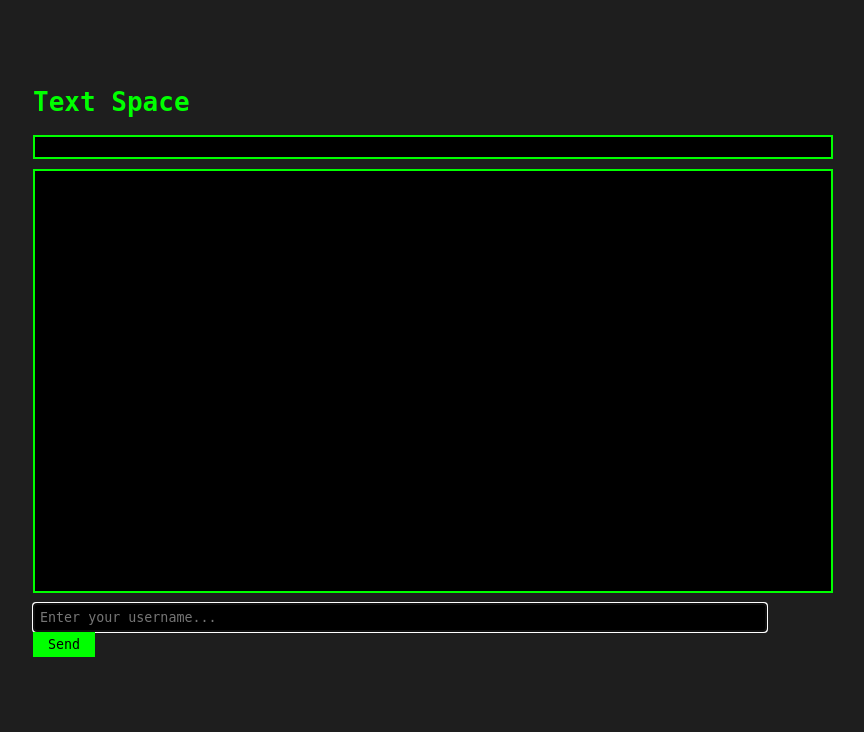
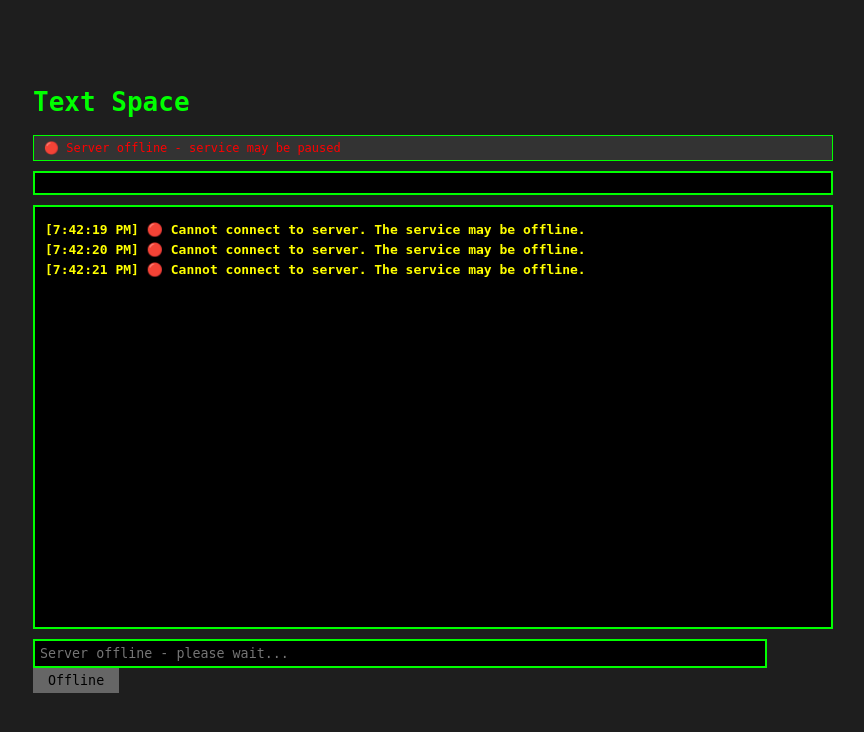
Before and after one commit to earchibald/textspace-mud, a Flask app: page / in a window 1280 px wide. Shown: the top 732 px of the page, without its empty margins (207-1071 px from the left). Run offline with Flask 3, Linux system fonts and the light colour scheme; parts of the project's set-up code (start-up, migrations or seed data) failed here and were passed over; some libraries are stand-ins or nearby versions.

Commit message:
Add offline detection to web client
✅ Detects when backend server is offline
✅ Visual status bar shows connection state
✅ Disables input when server unavailable
✅ Clear user feedback with timestamps
✅ Automatic reconnection attempts
✅ Graceful handling of service pauses

Web client now properly handles offline scenarios.

```diff
--- a/templates/index.html
+++ b/templates/index.html
@@ -41,12 +41,30 @@
             border: none;
             cursor: pointer;
             font-family: monospace;
+            transition: background-color 0.3s;
+        }
+        button:disabled {
+            background: #666;
+            cursor: not-allowed;
         }
         .message { margin: 5px 0; }
+        .status-bar {
+            background: #333;
+            padding: 5px 10px;
+            margin-bottom: 10px;
+            border: 1px solid #00ff00;
+            font-size: 12px;
+        }
+        .status-online { color: #00ff00; }
+        .status-offline { color: #ff0000; }
+        .status-connecting { color: #ffff00; }
     </style>
 </head>
 <body>
     <h1>Text Space</h1>
+    <div class="status-bar">
+        <span id="connection-status" class="status-connecting">🔄 Connecting to server...</span>
+    </div>
     <div id="room-info">
         <div id="room-name"></div>
         <div id="room-desc"></div>
@@ -54,16 +72,72 @@
         <div id="room-users"></div>
     </div>
     <div id="output"></div>
-    <input type="text" id="input" placeholder="Enter command..." autofocus>
-    <button onclick="sendCommand()">Send</button>
+    <input type="text" id="input" placeholder="Connecting..." autofocus disabled>
+    <button onclick="sendCommand()" disabled>Connecting</button>
 
     <script>
         const socket = io();
         let loggedIn = false;
+        let connectionStatus = 'connecting';
 
         socket.on('connect', () => {
-            addMessage('Connected to server. Enter your username to begin.');
+            connectionStatus = 'connected';
+            addMessage('✅ Connected to server. Enter your username to begin.');
+            updateConnectionStatus();
         });
+
+        socket.on('disconnect', () => {
+            connectionStatus = 'disconnected';
+            addMessage('❌ Disconnected from server. Attempting to reconnect...');
+            updateConnectionStatus();
+        });
+
+        socket.on('connect_error', () => {
+            connectionStatus = 'error';
+            addMessage('🔴 Cannot connect to server. The service may be offline.');
+            updateConnectionStatus();
+        });
+
+        socket.on('reconnect', () => {
+            connectionStatus = 'connected';
+            addMessage('✅ Reconnected to server!');
+            updateConnectionStatus();
+        });
+
+        socket.on('reconnect_failed', () => {
+            connectionStatus = 'offline';
+            addMessage('🔴 Server is offline. Please try again later.');
+            updateConnectionStatus();
+        });
+
+        function updateConnectionStatus() {
+            const input = document.getElementById('input');
+            const button = document.querySelector('button');
+            const statusElement = document.getElementById('connection-status');
+
+            if (connectionStatus === 'connected') {
+                input.disabled = false;
+                button.disabled = false;
+                button.textContent = 'Send';
+                button.style.backgroundColor = '#00ff00';
+                statusElement.textContent = '✅ Connected to server';
+                statusElement.className = 'status-online';
+            } else if (connectionStatus === 'connecting') {
+                input.disabled = true;
+                button.disabled = true;
+                button.textContent = 'Connecting';
+                button.style.backgroundColor = '#666';
+                statusElement.textContent = '🔄 Connecting to server...';
+                statusElement.className = 'status-connecting';
+            } else {
+                input.disabled = true;
+                button.disabled = true;
+                button.textContent = 'Offline';
+                button.style.backgroundColor = '#666';
+                statusElement.textContent = '🔴 Server offline - service may be paused';
+                statusElement.className = 'status-offline';
+            }
+        }
 
         socket.on('login_response', (data) => {
             if (data.success) {
@@ -107,6 +181,14 @@
             const msg = document.createElement('div');
             msg.className = 'message';
             msg.style.whiteSpace = 'pre-wrap'; // Preserve line breaks
+
+            // Add timestamp and styling for system messages
+            if (text.startsWith('✅') || text.startsWith('❌') || text.startsWith('🔴')) {
+                msg.style.color = '#ffff00';
+                msg.style.fontWeight = 'bold';
+                text = `[${new Date().toLocaleTimeString()}] ${text}`;
+            }
+
             msg.textContent = text;
             output.appendChild(msg);
             output.scrollTop = output.scrollHeight;
@@ -115,7 +197,7 @@
         function sendCommand() {
             const input = document.getElementById('input');
             const command = input.value.trim();
-            if (!command) return;
+            if (!command || connectionStatus !== 'connected') return;
 
             addMessage('> ' + command);
 
@@ -132,15 +214,20 @@
             if (e.key === 'Enter') sendCommand();
         });
 
-        // Update placeholder based on login status
+        // Update placeholder based on connection and login status
         setInterval(() => {
             const input = document.getElementById('input');
-            if (!loggedIn) {
+            if (connectionStatus !== 'connected') {
+                input.placeholder = 'Server offline - please wait...';
+            } else if (!loggedIn) {
                 input.placeholder = 'Enter your username...';
             } else {
                 input.placeholder = 'Enter command (type "help" for commands)...';
             }
         }, 1000);
+
+        // Initial connection status update
+        updateConnectionStatus();
     </script>
 </body>
 </html>
```
